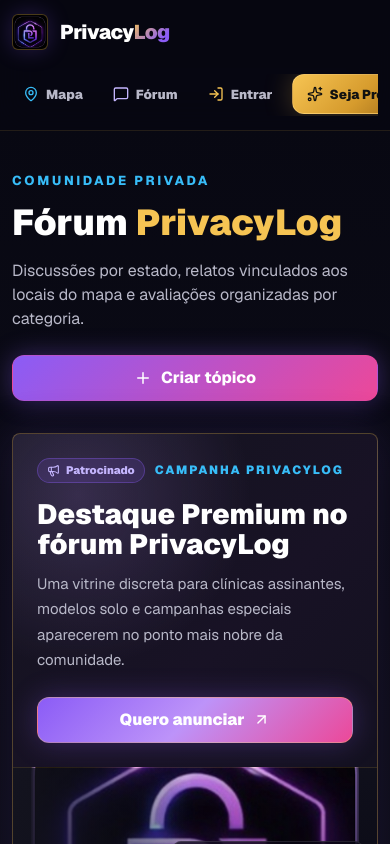
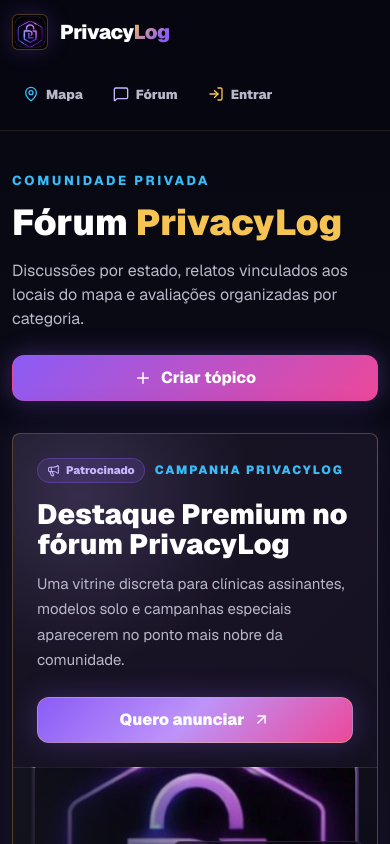
Before and after one commit to engeduardoguerreiro/privacylog, a Next.js app: page /forum in a window 390 px wide. Shown: the top 844 px of the page. Built offline with nearby package versions, Linux system fonts and the light colour scheme; no server answers; the database is empty.

Commit message:
Force hide premium CTA on small screens

```diff
--- a/app/globals.css
+++ b/app/globals.css
@@ -1492,6 +1492,10 @@ textarea {
     grid-column: 1 / -1;
     justify-content: flex-start;
   }
+
+  .premium-nav .premium-nav-cta {
+    display: none !important;
+  }
 }
 
 @media (max-width: 640px) {
@@ -1526,10 +1530,6 @@ textarea {
     padding: 0 10px;
   }
 
-  .premium-nav-cta {
-    display: none;
-  }
-
   .premium-hero h1 {
     font-size: 34px;
   }
```
